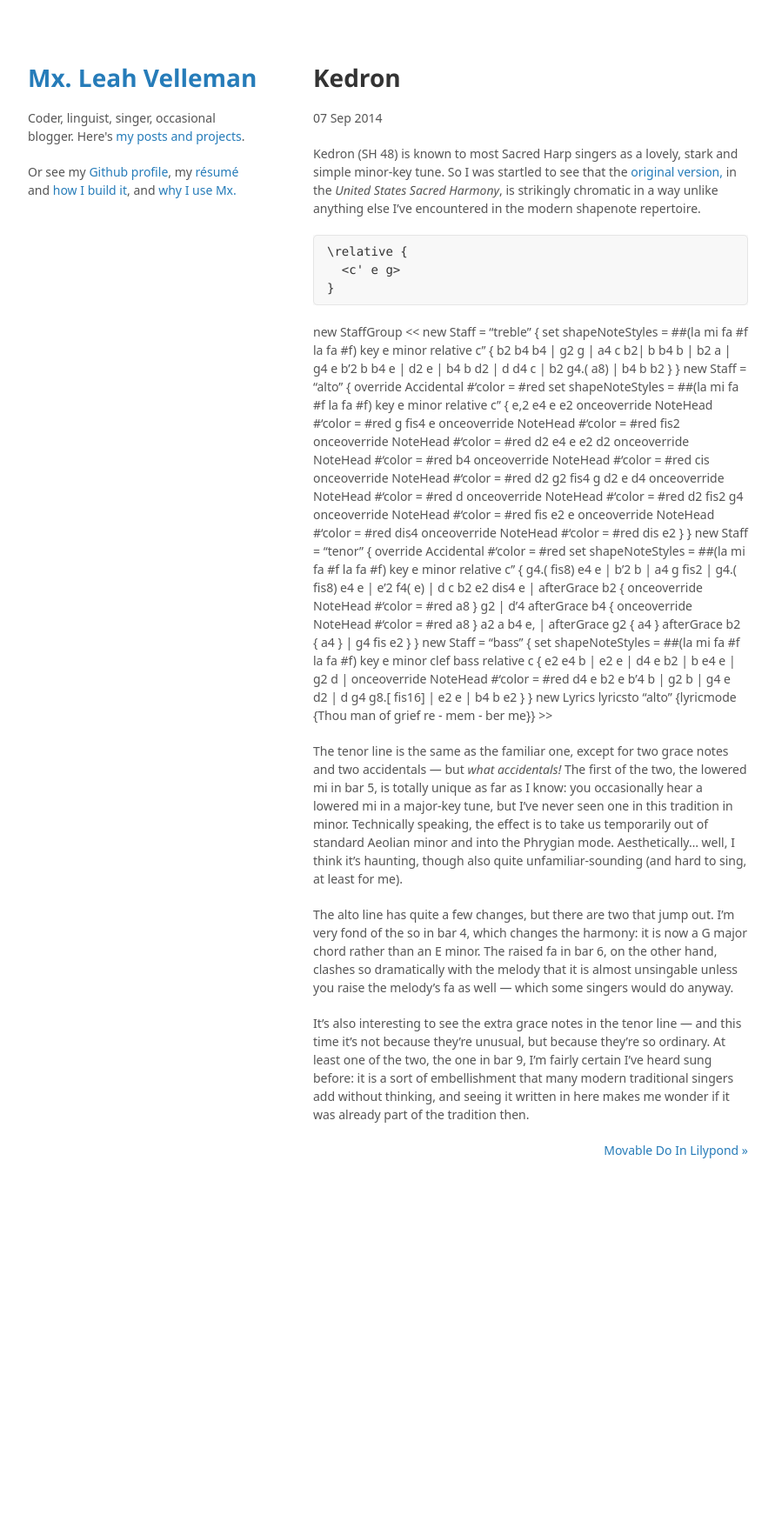
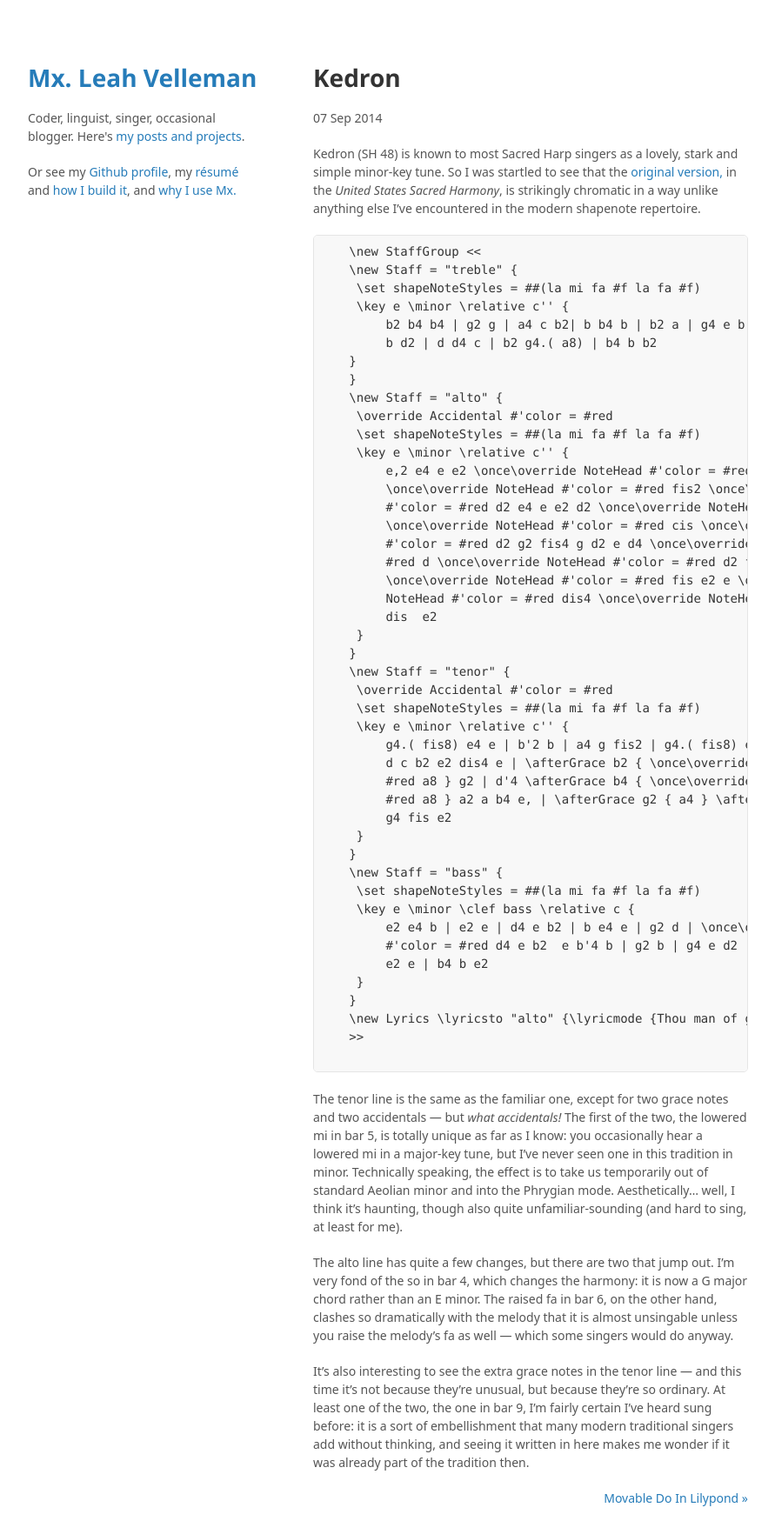
Before and after one commit to leahvelleman/velleman-dot-org, a Jekyll site: the page built from _posts/2014-09-07-kedron.md, in a window 1280 px wide. Shown: the whole page at 87% size, without its empty margins (42-933 px from the left). Built offline with Jekyll 4.4.1, drawn with Linux system fonts in a browser that asks for light colours; nearby versions of some CDN libraries; some web fonts are replaced; before the commit the page ends 1349 px from its top, so only the background shows below that.

Commit message:
Kedron updated

````diff
--- a/_posts/2014-09-07-kedron.md
+++ b/_posts/2014-09-07-kedron.md
@@ -8,34 +8,54 @@ version,](http://people.bethel.edu/~rhomar/TunePages/Kedron.html) in the
 *United States Sacred Harmony*, is strikingly chromatic in a way unlike
 anything else I've encountered in the modern shapenote repertoire.
 
-    \relative {
-      <c' e g>
+```lilypond
+   \new StaffGroup <<
+   \new Staff = "treble" {
+    \set shapeNoteStyles = ##(la mi fa #f la fa #f)
+    \key e \minor \relative c'' {
+        b2 b4 b4 | g2 g | a4 c b2| b b4 b | b2 a | g4 e b'2 b b4 e | d2 e | b4
+        b d2 | d d4 c | b2 g4.( a8) | b4 b b2
+   }
+   }
+   \new Staff = "alto" {
+    \override Accidental #'color = #red
+    \set shapeNoteStyles = ##(la mi fa #f la fa #f)
+    \key e \minor \relative c'' {
+        e,2 e4 e e2 \once\override NoteHead #'color = #red g fis4 e
+        \once\override NoteHead #'color = #red fis2 \once\override NoteHead
+        #'color = #red d2 e4 e e2 d2 \once\override NoteHead #'color = #red b4
+        \once\override NoteHead #'color = #red cis \once\override NoteHead
+        #'color = #red d2 g2 fis4 g d2 e d4 \once\override NoteHead #'color =
+        #red d \once\override NoteHead #'color = #red d2 fis2 g4
+        \once\override NoteHead #'color = #red fis e2 e \once\override
+        NoteHead #'color = #red dis4 \once\override NoteHead #'color = #red
+        dis  e2
     }
+   }
+   \new Staff = "tenor" {
+    \override Accidental #'color = #red
+    \set shapeNoteStyles = ##(la mi fa #f la fa #f)
+    \key e \minor \relative c'' {
+        g4.( fis8) e4 e | b'2 b | a4 g fis2 | g4.( fis8) e4 e | e'2  f4( e) |
+        d c b2 e2 dis4 e | \afterGrace b2 { \once\override NoteHead #'color =
+        #red a8 } g2 | d'4 \afterGrace b4 { \once\override NoteHead #'color =
+        #red a8 } a2 a b4 e, | \afterGrace g2 { a4 } \afterGrace  b2 { a4 } |
+        g4 fis e2
+    }
+   }
+   \new Staff = "bass" {
+    \set shapeNoteStyles = ##(la mi fa #f la fa #f)
+    \key e \minor \clef bass \relative c {
+        e2 e4 b | e2 e | d4 e b2 | b e4 e | g2 d | \once\override NoteHead
+        #'color = #red d4 e b2  e b'4 b | g2 b | g4 e d2 | d g4 g8.[ fis16] |
+        e2 e | b4 b e2
+    }
+   }
+   \new Lyrics \lyricsto "alto" {\lyricmode {Thou man of grief re - mem - ber me}}
+   >>
 
-new StaffGroup &lt;&lt; new Staff = "treble" { set shapeNoteStyles =
-\#\#(la mi fa \#f la fa \#f) key e minor relative c'' { b2 b4 b4 | g2 g
-| a4 c b2| b b4 b | b2 a | g4 e b'2 b b4 e | d2 e | b4 b d2 | d d4 c |
-b2 g4.( a8) | b4 b b2 } } new Staff = "alto" { override Accidental
-\#'color = \#red set shapeNoteStyles = \#\#(la mi fa \#f la fa \#f) key
-e minor relative c'' { e,2 e4 e e2 onceoverride NoteHead \#'color =
-\#red g fis4 e onceoverride NoteHead \#'color = \#red fis2 onceoverride
-NoteHead \#'color = \#red d2 e4 e e2 d2 onceoverride NoteHead \#'color =
-\#red b4 onceoverride NoteHead \#'color = \#red cis onceoverride
-NoteHead \#'color = \#red d2 g2 fis4 g d2 e d4 onceoverride NoteHead
-\#'color = \#red d onceoverride NoteHead \#'color = \#red d2 fis2 g4
-onceoverride NoteHead \#'color = \#red fis e2 e onceoverride NoteHead
-\#'color = \#red dis4 onceoverride NoteHead \#'color = \#red dis e2 } }
-new Staff = "tenor" { override Accidental \#'color = \#red set
-shapeNoteStyles = \#\#(la mi fa \#f la fa \#f) key e minor relative c''
-{ g4.( fis8) e4 e | b'2 b | a4 g fis2 | g4.( fis8) e4 e | e'2 f4( e) | d
-c b2 e2 dis4 e | afterGrace b2 { onceoverride NoteHead \#'color = \#red
-a8 } g2 | d'4 afterGrace b4 { onceoverride NoteHead \#'color = \#red a8
-} a2 a b4 e, | afterGrace g2 { a4 } afterGrace b2 { a4 } | g4 fis e2 } }
-new Staff = "bass" { set shapeNoteStyles = \#\#(la mi fa \#f la fa \#f)
-key e minor clef bass relative c { e2 e4 b | e2 e | d4 e b2 | b e4 e |
-g2 d | onceoverride NoteHead \#'color = \#red d4 e b2 e b'4 b | g2 b |
-g4 e d2 | d g4 g8.\[ fis16\] | e2 e | b4 b e2 } } new Lyrics lyricsto
-"alto" {lyricmode {Thou man of grief re - mem - ber me}} &gt;&gt;
+```
+
 
 The tenor line is the same as the familiar one, except for two grace
 notes and two accidentals --- but *what accidentals!* The first of the
````
